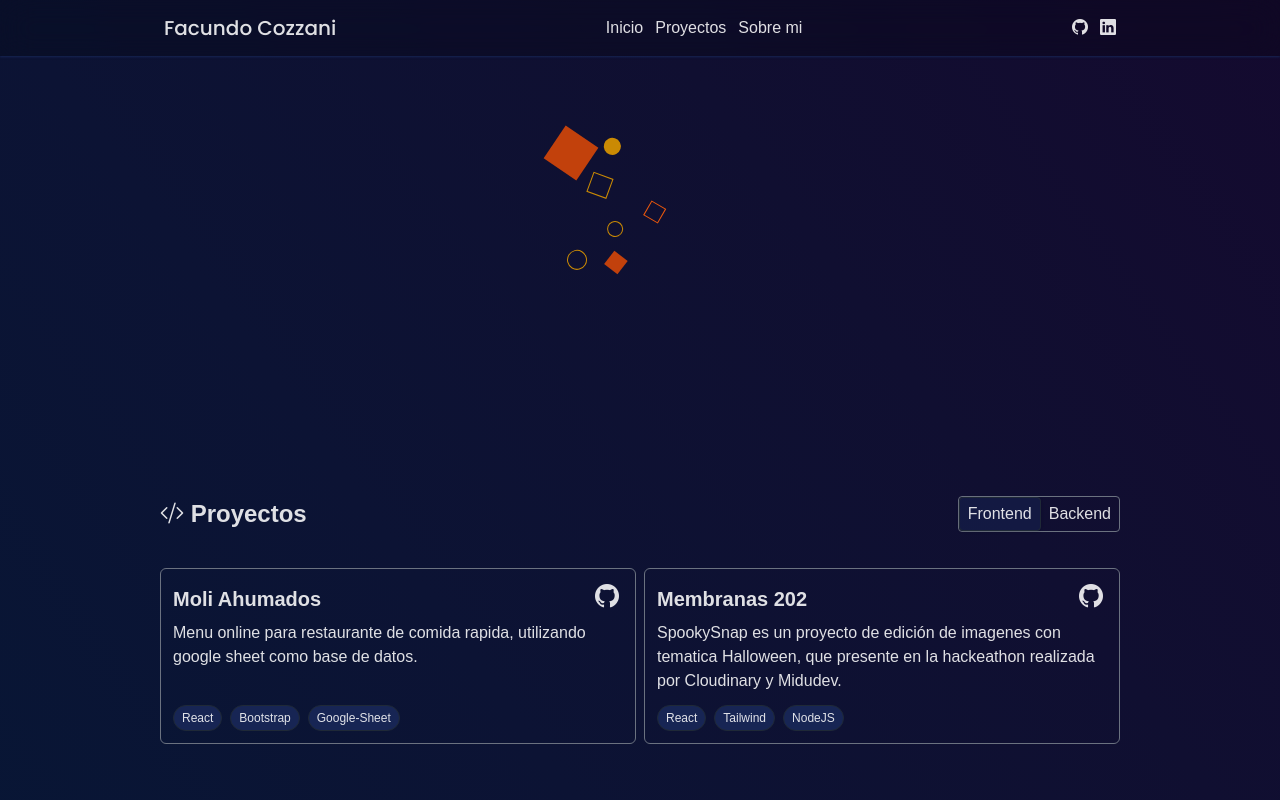
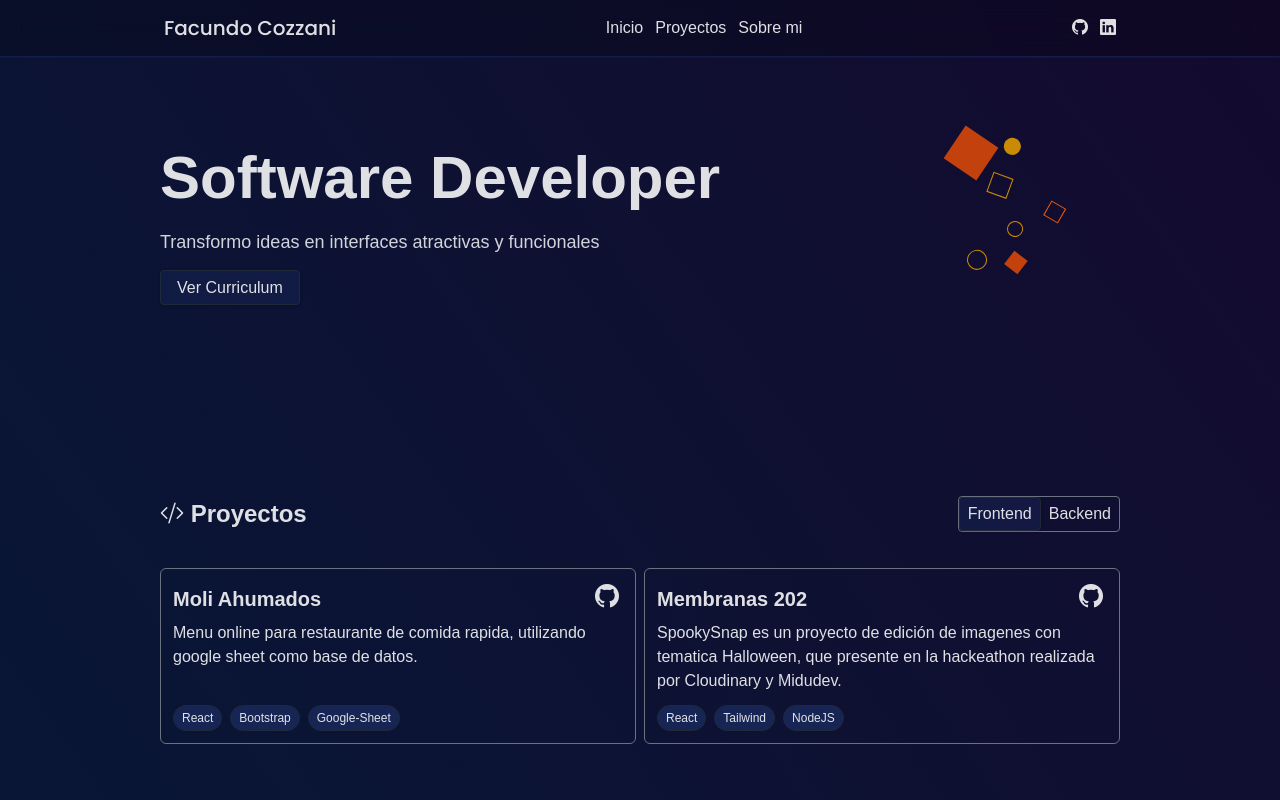
Before and after one commit to FatuKING/PortfolioWeb2024, a React (Vite) app: page / in a window 1280 px wide. Shown: the top 800 px of the page. Built offline with nearby package versions, Linux system fonts and the light colour scheme.

Commit message:
feat: nuevo componente hero section

```diff
--- a/src/App.jsx
+++ b/src/App.jsx
@@ -4,7 +4,7 @@ import { Proyect } from './components/Proyect.jsx'
 import { useState } from 'react'
 import { Skill } from './components/Skill.jsx'
 import { Footer } from './components/Footer.jsx'
-import { Animation } from './components/Animation.jsx'
+import { HeroSection } from './components/HeroSection.jsx'
 
 function App () {
   const [proyect, setProyect] = useState(true)
@@ -23,7 +23,7 @@ function App () {
     <>
       <Navbar />
       <main className='flex flex-col gap-36 xl:gap-48 items-center justify-center pt-20 md:pt-36 '>
-        <Animation />
+        <HeroSection />
 
         <section className='w-4/5 xl:w-3/4 2xl:w-1/2' id='Proyectos'>
           <article className='flex justify-between items-center pb-4'>
--- /dev/null
+++ b/src/components/HeroSection.jsx
@@ -0,0 +1,18 @@
+import { Animation } from "./Animation.jsx"
+
+export function HeroSection () {
+  return (
+    <section className='w-4/5 xl:w-3/4 2xl:w-1/2 flex items-center justify-between'>
+      <div className='flex flex-col gap-5 justify-center items-start'>
+        <h1 className='text-3xl sm:text-4xl md:text-6xl font-bold'>Software Developer</h1>
+        <p className='text-lg text-gray-300'>Transformo ideas en interfaces atractivas y funcionales</p>
+
+        <button>
+            <a href="#Proyectos" className='bg-blue-950/50 border border-gray-800 rounded shadow p-2 pl-4 pr-4 hover:bg-blue-950/70'>Ver Curriculum</a>
+        </button>
+      </div>
+
+      <Animation />
+    </section>
+  )
+}
```
